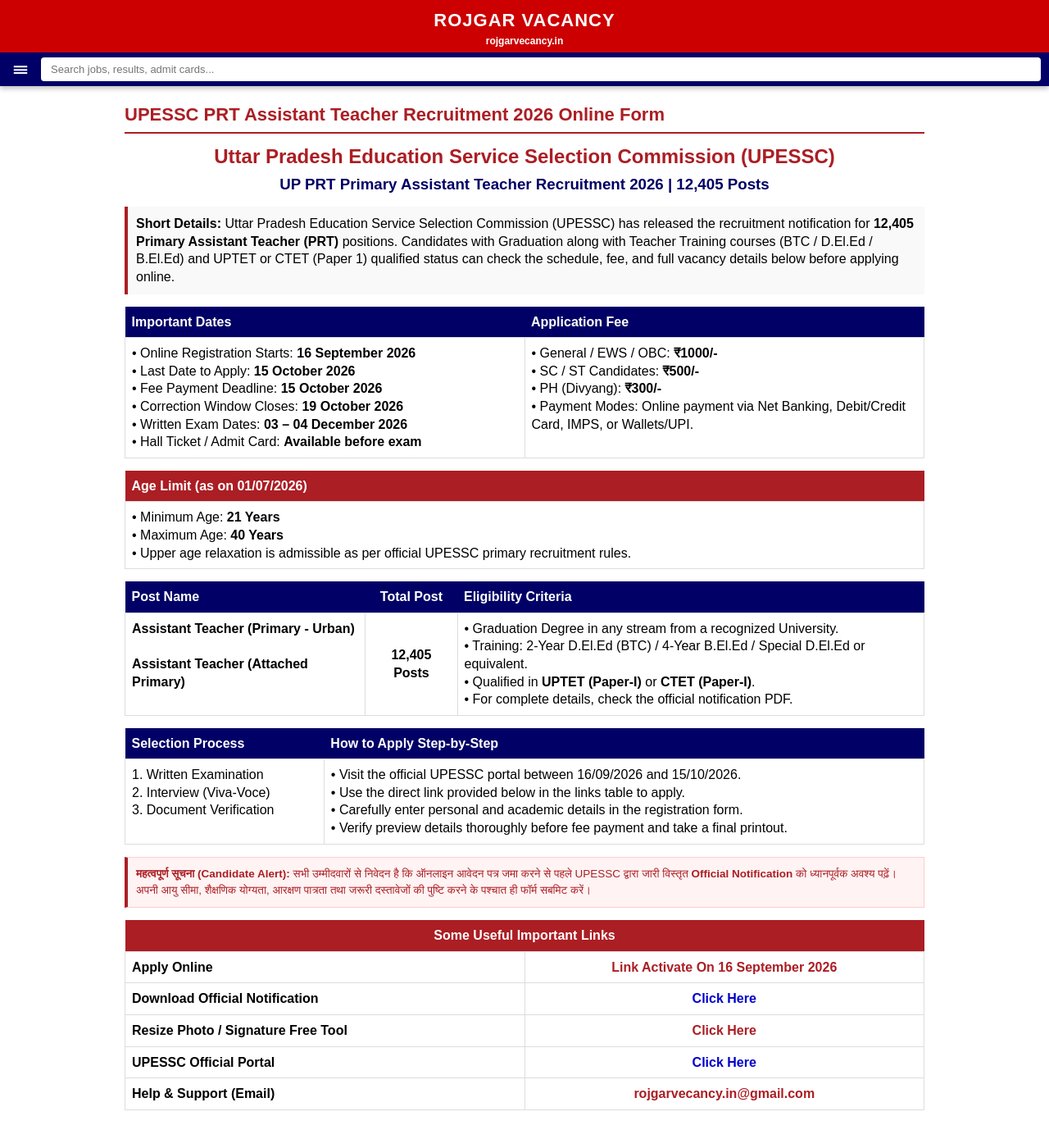
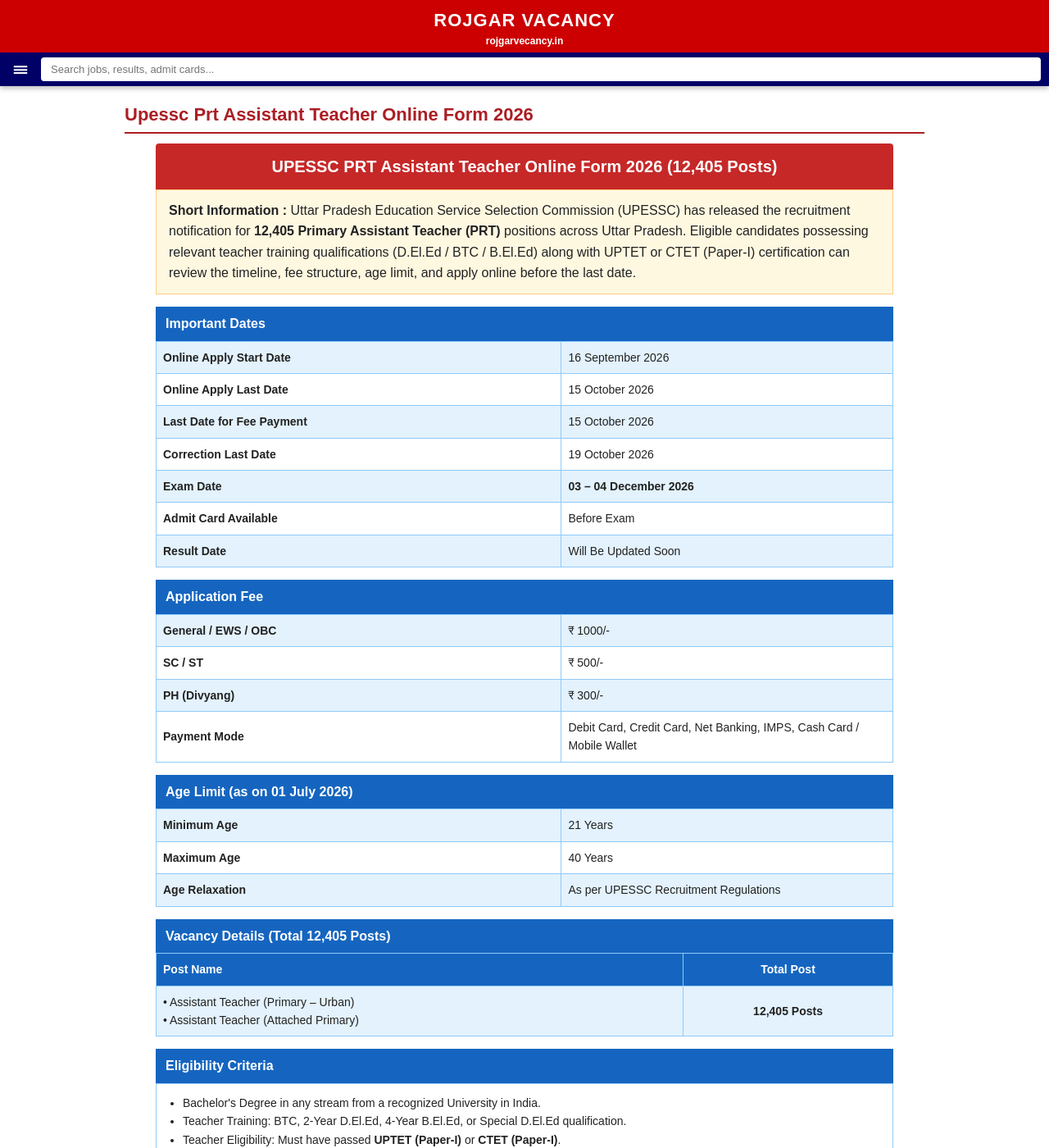
Before and after one commit to Rojgarvacancy/Rojgar-vacancy-, a Jekyll site: the page built from _posts/2026-09-15-upessc-prt-assistant-teacher-online-form-2026.md, in a window 1280 px wide and 1400 px high. Shown: the whole window at 82% size. Built offline with Jekyll 4.4.1, drawn with Linux system fonts in a browser that asks for light colours; our own code applies the rules of GitHub Pages for plain Markdown files; some of the changed text lies outside the part shown.

Commit message:
Update 2026-09-15-upessc-prt-assistant-teacher-online-form-2026.md

```diff
--- a/_posts/2026-09-15-upessc-prt-assistant-teacher-online-form-2026.md
+++ b/_posts/2026-09-15-upessc-prt-assistant-teacher-online-form-2026.md
@@ -1,133 +1,173 @@
----
-layout: default
-title: "UPESSC PRT Assistant Teacher Recruitment 2026 Online Form"
-date: 2026-09-15
-categories: ["Latest Jobs"]
----
+<div style="color: #222222; font-family: Arial, Helvetica, sans-serif; line-height: 1.6; margin: 0px auto; max-width: 900px;">
 
-<div class="job-post-wrap">
-  <h2 style="color: #ab1e24; text-align: center; margin-bottom: 5px;">Uttar Pradesh Education Service Selection Commission (UPESSC)</h2>
-  <h3 style="color: #000066; text-align: center; margin-bottom: 15px;">UP PRT Primary Assistant Teacher Recruitment 2026 | 12,405 Posts</h3>
+  <!--Top Red Header-->
+  <div style="background: rgb(198, 40, 40); border-radius: 4px 4px 0px 0px; color: white; font-size: 20px; font-weight: bold; padding: 12px 15px; text-align: center;">
+    UPESSC PRT Assistant Teacher Online Form 2026 (12,405 Posts)
+  </div>
 
-  <!-- Short Info -->
-  <p style="background: #f9f9f9; padding: 10px; border-left: 4px solid #ab1e24; margin-bottom: 15px;">
-    <strong>Short Details:</strong> Uttar Pradesh Education Service Selection Commission (UPESSC) has released the recruitment notification for <strong>12,405 Primary Assistant Teacher (PRT)</strong> positions. Candidates with Graduation along with Teacher Training courses (BTC / D.El.Ed / B.El.Ed) and UPTET or CTET (Paper 1) qualified status can check the schedule, fee, and full vacancy details below before applying online.
-  </p>
+  <!--Short Info-->
+  <div style="background: rgb(255, 248, 225); border: 1px solid rgb(255, 204, 128); margin-bottom: 15px; padding: 12px 15px;">
+    <strong>Short Information :</strong> Uttar Pradesh Education Service Selection Commission (UPESSC) has released the recruitment notification for <strong>12,405 Primary Assistant Teacher (PRT)</strong> positions across Uttar Pradesh. Eligible candidates possessing relevant teacher training qualifications (D.El.Ed / BTC / B.El.Ed) along with UPTET or CTET (Paper-I) certification can review the timeline, fee structure, age limit, and apply online before the last date.
+  </div>
 
-  <!-- Important Dates & Fee -->
-  <table style="width: 100%; border-collapse: collapse; margin-bottom: 15px;">
-    <tr>
-      <th style="background: #000066; color: #fff; padding: 8px; width: 50%; text-align: left;">Important Dates</th>
-      <th style="background: #000066; color: #fff; padding: 8px; width: 50%; text-align: left;">Application Fee</th>
-    </tr>
-    <tr>
-      <td style="border: 1px solid #ddd; padding: 8px; vertical-align: top;">
-        • Online Registration Starts: <strong>16 September 2026</strong><br>
-        • Last Date to Apply: <strong>15 October 2026</strong><br>
-        • Fee Payment Deadline: <strong>15 October 2026</strong><br>
-        • Correction Window Closes: <strong>19 October 2026</strong><br>
-        • Written Exam Dates: <strong>03 – 04 December 2026</strong><br>
-        • Hall Ticket / Admit Card: <strong>Available before exam</strong>
-      </td>
-      <td style="border: 1px solid #ddd; padding: 8px; vertical-align: top;">
-        • General / EWS / OBC: <strong>₹1000/-</strong><br>
-        • SC / ST Candidates: <strong>₹500/-</strong><br>
-        • PH (Divyang): <strong>₹300/-</strong><br>
-        • Payment Modes: Online payment via Net Banking, Debit/Credit Card, IMPS, or Wallets/UPI.
-      </td>
-    </tr>
+  <!--Important Dates-->
+  <h3 style="background: rgb(21, 101, 192); color: white; font-size: 16px; margin: 0px; padding: 8px 12px;">Important Dates</h3>
+  <table style="border-collapse: collapse; font-size: 14px; margin-bottom: 15px; width: 100%;">
+    <tbody>
+      <tr style="background: rgb(227, 242, 253);">
+        <td style="border: 1px solid rgb(144, 202, 249); padding: 8px; width: 55%;"><strong>Online Apply Start Date</strong></td>
+        <td style="border: 1px solid rgb(144, 202, 249); padding: 8px;">16 September 2026</td>
+      </tr>
+      <tr>
+        <td style="border: 1px solid rgb(144, 202, 249); padding: 8px;"><strong>Online Apply Last Date</strong></td>
+        <td style="border: 1px solid rgb(144, 202, 249); padding: 8px;">15 October 2026</td>
+      </tr>
+      <tr style="background: rgb(227, 242, 253);">
+        <td style="border: 1px solid rgb(144, 202, 249); padding: 8px;"><strong>Last Date for Fee Payment</strong></td>
+        <td style="border: 1px solid rgb(144, 202, 249); padding: 8px;">15 October 2026</td>
+      </tr>
+      <tr>
+        <td style="border: 1px solid rgb(144, 202, 249); padding: 8px;"><strong>Correction Last Date</strong></td>
+        <td style="border: 1px solid rgb(144, 202, 249); padding: 8px;">19 October 2026</td>
+      </tr>
+      <tr style="background: rgb(227, 242, 253);">
+        <td style="border: 1px solid rgb(144, 202, 249); padding: 8px;"><strong>Exam Date</strong></td>
+        <td style="border: 1px solid rgb(144, 202, 249); padding: 8px;"><strong>03 – 04 December 2026</strong></td>
+      </tr>
+      <tr>
+        <td style="border: 1px solid rgb(144, 202, 249); padding: 8px;"><strong>Admit Card Available</strong></td>
+        <td style="border: 1px solid rgb(144, 202, 249); padding: 8px;">Before Exam</td>
+      </tr>
+      <tr style="background: rgb(227, 242, 253);">
+        <td style="border: 1px solid rgb(144, 202, 249); padding: 8px;"><strong>Result Date</strong></td>
+        <td style="border: 1px solid rgb(144, 202, 249); padding: 8px;">Will Be Updated Soon</td>
+      </tr>
+    </tbody>
   </table>
 
-  <!-- Age Limit -->
-  <table style="width: 100%; border-collapse: collapse; margin-bottom: 15px;">
-    <tr>
-      <th colspan="2" style="background: #ab1e24; color: #fff; padding: 8px; text-align: left;">Age Limit (as on 01/07/2026)</th>
-    </tr>
-    <tr>
-      <td colspan="2" style="border: 1px solid #ddd; padding: 8px;">
-        • Minimum Age: <strong>21 Years</strong><br>
-        • Maximum Age: <strong>40 Years</strong><br>
-        • Upper age relaxation is admissible as per official UPESSC primary recruitment rules.
-      </td>
-    </tr>
+  <!--Application Fee-->
+  <h3 style="background: rgb(21, 101, 192); color: white; font-size: 16px; margin: 0px; padding: 8px 12px;">Application Fee</h3>
+  <table style="border-collapse: collapse; font-size: 14px; margin-bottom: 15px; width: 100%;">
+    <tbody>
+      <tr style="background: rgb(227, 242, 253);">
+        <td style="border: 1px solid rgb(144, 202, 249); padding: 8px; width: 55%;"><strong>General / EWS / OBC</strong></td>
+        <td style="border: 1px solid rgb(144, 202, 249); padding: 8px;">₹ 1000/-</td>
+      </tr>
+      <tr>
+        <td style="border: 1px solid rgb(144, 202, 249); padding: 8px;"><strong>SC / ST</strong></td>
+        <td style="border: 1px solid rgb(144, 202, 249); padding: 8px;">₹ 500/-</td>
+      </tr>
+      <tr style="background: rgb(227, 242, 253);">
+        <td style="border: 1px solid rgb(144, 202, 249); padding: 8px;"><strong>PH (Divyang)</strong></td>
+        <td style="border: 1px solid rgb(144, 202, 249); padding: 8px;">₹ 300/-</td>
+      </tr>
+      <tr>
+        <td style="border: 1px solid rgb(144, 202, 249); padding: 8px;"><strong>Payment Mode</strong></td>
+        <td style="border: 1px solid rgb(144, 202, 249); padding: 8px;">Debit Card, Credit Card, Net Banking, IMPS, Cash Card / Mobile Wallet</td>
+      </tr>
+    </tbody>
   </table>
 
-  <!-- Vacancy Details & Eligibility -->
-  <table style="width: 100%; border-collapse: collapse; margin-bottom: 15px;">
-    <tr>
-      <th style="background: #000066; color: #fff; padding: 8px; text-align: left;">Post Name</th>
-      <th style="background: #000066; color: #fff; padding: 8px; text-align: center;">Total Post</th>
-      <th style="background: #000066; color: #fff; padding: 8px; text-align: left;">Eligibility Criteria</th>
-    </tr>
-    <tr>
-      <td style="border: 1px solid #ddd; padding: 8px; vertical-align: top;">
-        <strong>Assistant Teacher (Primary - Urban)</strong><br><br>
-        <strong>Assistant Teacher (Attached Primary)</strong>
-      </td>
-      <td style="border: 1px solid #ddd; padding: 8px; text-align: center; vertical-align: middle;">
-        <strong>12,405 Posts</strong>
-      </td>
-      <td style="border: 1px solid #ddd; padding: 8px; vertical-align: top;">
-        • Graduation Degree in any stream from a recognized University.<br>
-        • Training: 2-Year D.El.Ed (BTC) / 4-Year B.El.Ed / Special D.El.Ed or equivalent.<br>
-        • Qualified in <strong>UPTET (Paper-I)</strong> or <strong>CTET (Paper-I)</strong>.<br>
-        • For complete details, check the official notification PDF.
-      </td>
-    </tr>
+  <!--Age Limit-->
+  <h3 style="background: rgb(21, 101, 192); color: white; font-size: 16px; margin: 0px; padding: 8px 12px;">Age Limit (as on 01 July 2026)</h3>
+  <table style="border-collapse: collapse; font-size: 14px; margin-bottom: 15px; width: 100%;">
+    <tbody>
+      <tr style="background: rgb(227, 242, 253);">
+        <td style="border: 1px solid rgb(144, 202, 249); padding: 8px; width: 55%;"><strong>Minimum Age</strong></td>
+        <td style="border: 1px solid rgb(144, 202, 249); padding: 8px;">21 Years</td>
+      </tr>
+      <tr>
+        <td style="border: 1px solid rgb(144, 202, 249); padding: 8px;"><strong>Maximum Age</strong></td>
+        <td style="border: 1px solid rgb(144, 202, 249); padding: 8px;">40 Years</td>
+      </tr>
+      <tr style="background: rgb(227, 242, 253);">
+        <td style="border: 1px solid rgb(144, 202, 249); padding: 8px;"><strong>Age Relaxation</strong></td>
+        <td style="border: 1px solid rgb(144, 202, 249); padding: 8px;">As per UPESSC Recruitment Regulations</td>
+      </tr>
+    </tbody>
   </table>
 
-  <!-- Selection Process & How to Apply -->
-  <table style="width: 100%; border-collapse: collapse; margin-bottom: 15px;">
-    <tr>
-      <th style="background: #000066; color: #fff; padding: 8px; text-align: left;">Selection Process</th>
-      <th style="background: #000066; color: #fff; padding: 8px; text-align: left;">How to Apply Step-by-Step</th>
-    </tr>
-    <tr>
-      <td style="border: 1px solid #ddd; padding: 8px; vertical-align: top;">
-        1. Written Examination<br>
-        2. Interview (Viva-Voce)<br>
-        3. Document Verification
-      </td>
-      <td style="border: 1px solid #ddd; padding: 8px; vertical-align: top;">
-        • Visit the official UPESSC portal between 16/09/2026 and 15/10/2026.<br>
-        • Use the direct link provided below in the links table to apply.<br>
-        • Carefully enter personal and academic details in the registration form.<br>
-        • Verify preview details thoroughly before fee payment and take a final printout.
-      </td>
-    </tr>
+  <!--Vacancy Details-->
+  <h3 style="background: rgb(21, 101, 192); color: white; font-size: 16px; margin: 0px; padding: 8px 12px;">Vacancy Details (Total 12,405 Posts)</h3>
+  <table style="border-collapse: collapse; font-size: 14px; margin-bottom: 15px; width: 100%;">
+    <tbody>
+      <tr style="background: rgb(21, 101, 192); color: white;">
+        <th style="border: 1px solid rgb(144, 202, 249); padding: 8px; text-align: left;">Post Name</th>
+        <th style="border: 1px solid rgb(144, 202, 249); padding: 8px; text-align: center;">Total Post</th>
+      </tr>
+      <tr style="background: rgb(227, 242, 253);">
+        <td style="border: 1px solid rgb(144, 202, 249); padding: 8px;">
+          • Assistant Teacher (Primary – Urban)<br>
+          • Assistant Teacher (Attached Primary)
+        </td>
+        <td style="border: 1px solid rgb(144, 202, 249); padding: 8px; text-align: center; vertical-align: middle; font-weight: bold;">
+          12,405 Posts
+        </td>
+      </tr>
+    </tbody>
   </table>
 
-  <!-- Rewritten Note / Disclaimer -->
-  <div style="background: #fff3f3; border: 1px solid #ffcccc; border-left: 4px solid #ab1e24; padding: 10px; margin-bottom: 15px;">
-    <p style="margin: 0; color: #ab1e24; font-size: 13.5px; line-height: 1.5;">
-      <strong>महत्वपूर्ण सूचना (Candidate Alert):</strong> सभी उम्मीदवारों से निवेदन है कि ऑनलाइन आवेदन पत्र जमा करने से पहले UPESSC द्वारा जारी विस्तृत <strong>Official Notification</strong> को ध्यानपूर्वक अवश्य पढ़ें। अपनी आयु सीमा, शैक्षणिक योग्यता, आरक्षण पात्रता तथा जरूरी दस्तावेजों की पुष्टि करने के पश्चात ही फॉर्म सबमिट करें।
-    </p>
+  <!--Eligibility-->
+  <h3 style="background: rgb(21, 101, 192); color: white; font-size: 16px; margin: 0px; padding: 8px 12px;">Eligibility Criteria</h3>
+  <div style="border: 1px solid rgb(144, 202, 249); font-size: 14px; margin-bottom: 15px; padding: 12px;">
+    <ul style="margin: 0px; padding-left: 20px;">
+      <li>Bachelor's Degree in any stream from a recognized University in India.</li>
+      <li>Teacher Training: BTC, 2-Year D.El.Ed, 4-Year B.El.Ed, or Special D.El.Ed qualification.</li>
+      <li>Teacher Eligibility: Must have passed <strong>UPTET (Paper-I)</strong> or <strong>CTET (Paper-I)</strong>.</li>
+      <li>For comprehensive post-wise eligibility, please refer to the official notification.</li>
+    </ul>
   </div>
 
-  <!-- Important Links Table -->
-  <table style="width: 100%; border-collapse: collapse; margin-bottom: 15px;">
-    <tr>
-      <th colspan="2" style="background: #ab1e24; color: #fff; padding: 8px; text-align: center;">Some Useful Important Links</th>
-    </tr>
-    <tr>
-      <td style="border: 1px solid #ddd; padding: 8px; font-weight: bold; width: 50%;">Apply Online</td>
-      <td style="border: 1px solid #ddd; padding: 8px; text-align: center;"><span style="color: #ab1e24; font-weight: bold;">Link Activate On 16 September 2026</span></td>
-    </tr>
-    <tr>
-      <td style="border: 1px solid #ddd; padding: 8px; font-weight: bold;">Download Official Notification</td>
-      <td style="border: 1px solid #ddd; padding: 8px; text-align: center;"><a href="https://www.upessc.up.gov.in/Notice/a429-726e-4862-f3dc-8a6f.pdf" target="_blank" style="color: #0000cc; font-weight: bold;">Click Here</a></td>
-    </tr>
-    <tr>
-      <td style="border: 1px solid #ddd; padding: 8px; font-weight: bold;">Resize Photo / Signature Free Tool</td>
-      <td style="border: 1px solid #ddd; padding: 8px; text-align: center;"><a href="https://photoresizer.store" target="_blank" style="color: #ab1e24; font-weight: bold;">Click Here</a></td>
-    </tr>
-    <tr>
-      <td style="border: 1px solid #ddd; padding: 8px; font-weight: bold;">UPESSC Official Portal</td>
-      <td style="border: 1px solid #ddd; padding: 8px; text-align: center;"><a href="https://upessc.up.gov.in/" target="_blank" style="color: #0000cc; font-weight: bold;">Click Here</a></td>
-    </tr>
-    <tr>
-      <td style="border: 1px solid #ddd; padding: 8px; font-weight: bold;">Help & Support (Email)</td>
-      <td style="border: 1px solid #ddd; padding: 8px; text-align: center;"><a href="mailto:rojgarvecancy.in@gmail.com" style="color: #ab1e24; font-weight: bold;">rojgarvecancy.in@gmail.com</a></td>
-    </tr>
+  <!--Mode of Selection-->
+  <h3 style="background: rgb(21, 101, 192); color: white; font-size: 16px; margin: 0px; padding: 8px 12px;">Mode of Selection</h3>
+  <div style="border: 1px solid rgb(144, 202, 249); font-size: 14px; margin-bottom: 15px; padding: 12px;">
+    <ul style="margin: 0px; padding-left: 20px;">
+      <li>Written Examination</li>
+      <li>Interview (Viva-Voce)</li>
+      <li>Document Verification</li>
+    </ul>
+  </div>
+
+  <!--Important Links-->
+  <h3 style="background: rgb(198, 40, 40); color: white; font-size: 16px; margin: 0px; padding: 8px 12px;">Important Links</h3>
+  <table style="border-collapse: collapse; font-size: 14px; margin-bottom: 20px; width: 100%;">
+    <tbody>
+      <tr style="background: rgb(255, 235, 238);">
+        <td style="border: 1px solid rgb(239, 154, 154); padding: 10px; width: 50%;"><strong>Apply Online</strong></td>
+        <td style="border: 1px solid rgb(239, 154, 154); padding: 10px; text-align: center;">
+          <span style="background: rgb(117, 117, 117); border-radius: 4px; color: white; font-weight: bold; padding: 6px 14px; display: inline-block;">Link Activate On 16 September 2026</span>
+        </td>
+      </tr>
+      <tr>
+        <td style="border: 1px solid rgb(239, 154, 154); padding: 10px;"><strong>Download Official Notification</strong></td>
+        <td style="border: 1px solid rgb(239, 154, 154); padding: 10px; text-align: center;">
+          <a href="https://www.upessc.up.gov.in/Notice/a429-726e-4862-f3dc-8a6f.pdf" style="background: rgb(21, 101, 192); border-radius: 4px; color: white; font-weight: bold; padding: 6px 14px; text-decoration: none; display: inline-block;" target="_blank">Click Here</a>
+        </td>
+      </tr>
+      <tr style="background: rgb(255, 235, 238);">
+        <td style="border: 1px solid rgb(239, 154, 154); padding: 10px;"><strong>Photo & Signature Resizer Tool</strong></td>
+        <td style="border: 1px solid rgb(239, 154, 154); padding: 10px; text-align: center;">
+          <a href="https://photoresizer.store" style="background: rgb(106, 27, 154); border-radius: 4px; color: white; font-weight: bold; padding: 6px 14px; text-decoration: none; display: inline-block;" target="_blank">Click Here</a>
+        </td>
+      </tr>
+      <tr>
+        <td style="border: 1px solid rgb(239, 154, 154); padding: 10px;"><strong>UPESSC Official Website</strong></td>
+        <td style="border: 1px solid rgb(239, 154, 154); padding: 10px; text-align: center;">
+          <a href="https://upessc.up.gov.in/" style="background: rgb(239, 108, 0); border-radius: 4px; color: white; font-weight: bold; padding: 6px 14px; text-decoration: none; display: inline-block;" target="_blank">Click Here</a>
+        </td>
+      </tr>
+      <tr style="background: rgb(255, 235, 238);">
+        <td style="border: 1px solid rgb(239, 154, 154); padding: 10px;"><strong>Support Desk (Email)</strong></td>
+        <td style="border: 1px solid rgb(239, 154, 154); padding: 10px; text-align: center;">
+          <a href="mailto:rojgarvecancy.in@gmail.com" style="background: rgb(46, 125, 50); border-radius: 4px; color: white; font-weight: bold; padding: 6px 14px; text-decoration: none; display: inline-block;">rojgarvecancy.in@gmail.com</a>
+        </td>
+      </tr>
+    </tbody>
   </table>
+
+  <!--Clean Disclaimer Note-->
+  <div style="background: rgb(245, 245, 245); border-left: 4px solid rgb(198, 40, 40); color: #555555; font-size: 13px; padding: 10px 15px;">
+    <strong>Note:</strong> Candidates are advised to check the official website and read the notification carefully for complete and updated information before applying.
+  </div>
+
 </div>
```
